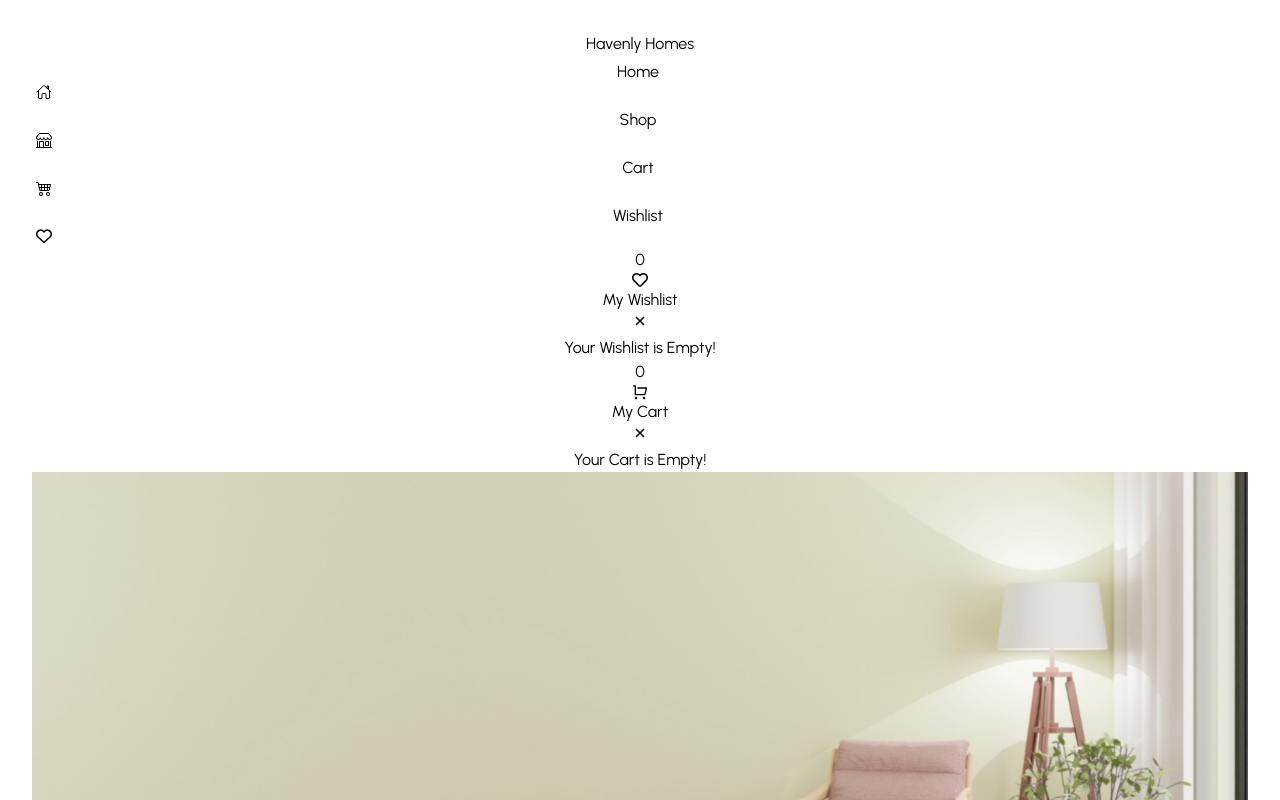
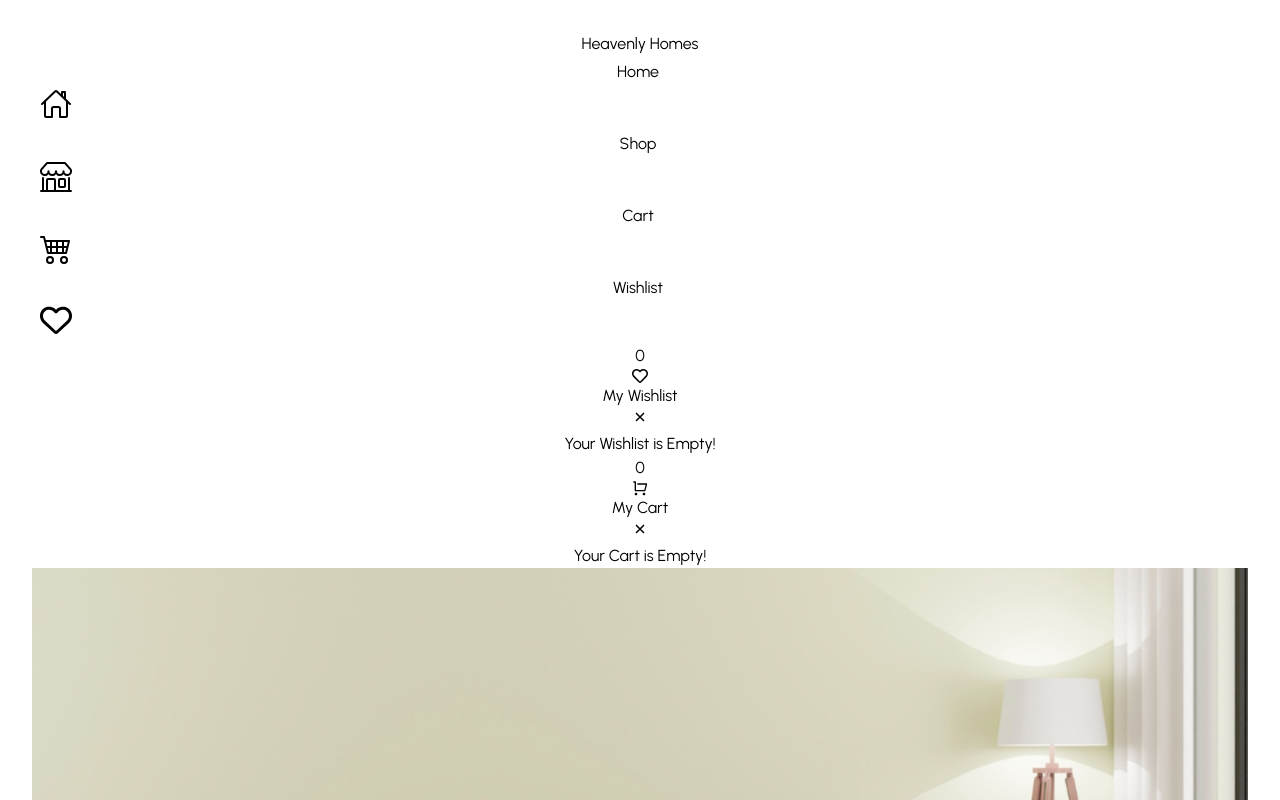
Before and after one commit to Rakeshnagarkar/Furniture_Ecommerce_Website, a React (Vite) app: page / in a window 1280 px wide. Shown: the top 800 px of the page. Built offline with nearby package versions, Linux system fonts and the light colour scheme.

Commit message:
"Navar.jsx Hover Effect Fixed"

```diff
--- a/src/components/Navbar.jsx
+++ b/src/components/Navbar.jsx
@@ -18,26 +18,43 @@ function Navbar() {
     <div className="fixed top-0 left-0 w-full z-10 bg-white shadow-[0px_2px_3px_-1px_rgba(0,0,0,0.1),0px_1px_0px_0px_rgba(25,28,33,0.02),0px_0px_0px_1px_rgba(25,28,33,0.08)] px-2 p-5">
       <div className="w-10/12 mx-auto flex justify-between items-center py-2">
         <div className="flex-1 flex items-center">
-          <h1 className="font-bold text-2xl font-sans">Havenly Homes</h1>
+          <h1 className="font-bold text-2xl font-sans">Heavenly Homes</h1>
         </div>
         <div className="sm:flex-1 sm:w-auto w-full sm:shadow-none z-50 sm:py-0 py-3 flex sm:relative fixed sm:bottom-auto bottom-0 sm:bg-transparent bg-white justify-center items-center">
-          <ul className="navbar-list flex justify-center w-full items-center mr-14">
+        <ul className="navbar-list flex justify-center w-full items-center mr-28 space-x-6">
   {navitems.map((item) => (
     <li
       key={item.path}
-                className="navbar-item sm:rounded-none rounded-full hover:bg-lime-400"
+      className="navbar-item sm:rounded-none rounded-full"
     >
       <Link
         to={item.path}
-                  className="hover:text-lime-600 transition"
+        className="flex items-center justify-center transition hover:text-lime-600"
         aria-label={item.label}
       >
+        {/* Label for larger screens */}
         <span className="sm:block hidden">{item.label}</span>
-                  <span className="sm:hidden block text-2xl pr-10">{item.icon}</span>
+
+        {/* Icon for mobile screens */}
+        <span
+          className="sm:hidden block hover:bg-lime-400 rounded-full"
+          style={{
+            display: "flex", // Ensure the icon is visible
+            alignItems: "center",
+            justifyContent: "center",
+            width: "2.5rem", // Define hover area size
+            height: "2.5rem", // Define hover area size
+            fontSize: "2rem", // Ensure the icon size is preserved
+          }}
+        >
+          {item.icon} {/* Render the icon */}
+        </span>
       </Link>
     </li>
   ))}
 </ul>
+
+
         </div>
         <div className="flex-1 text-xl gap-4 flex justify-end items-center">
           <WishlistOffset />
```
Lines whose indentation alone changed are shown as unchanged.
